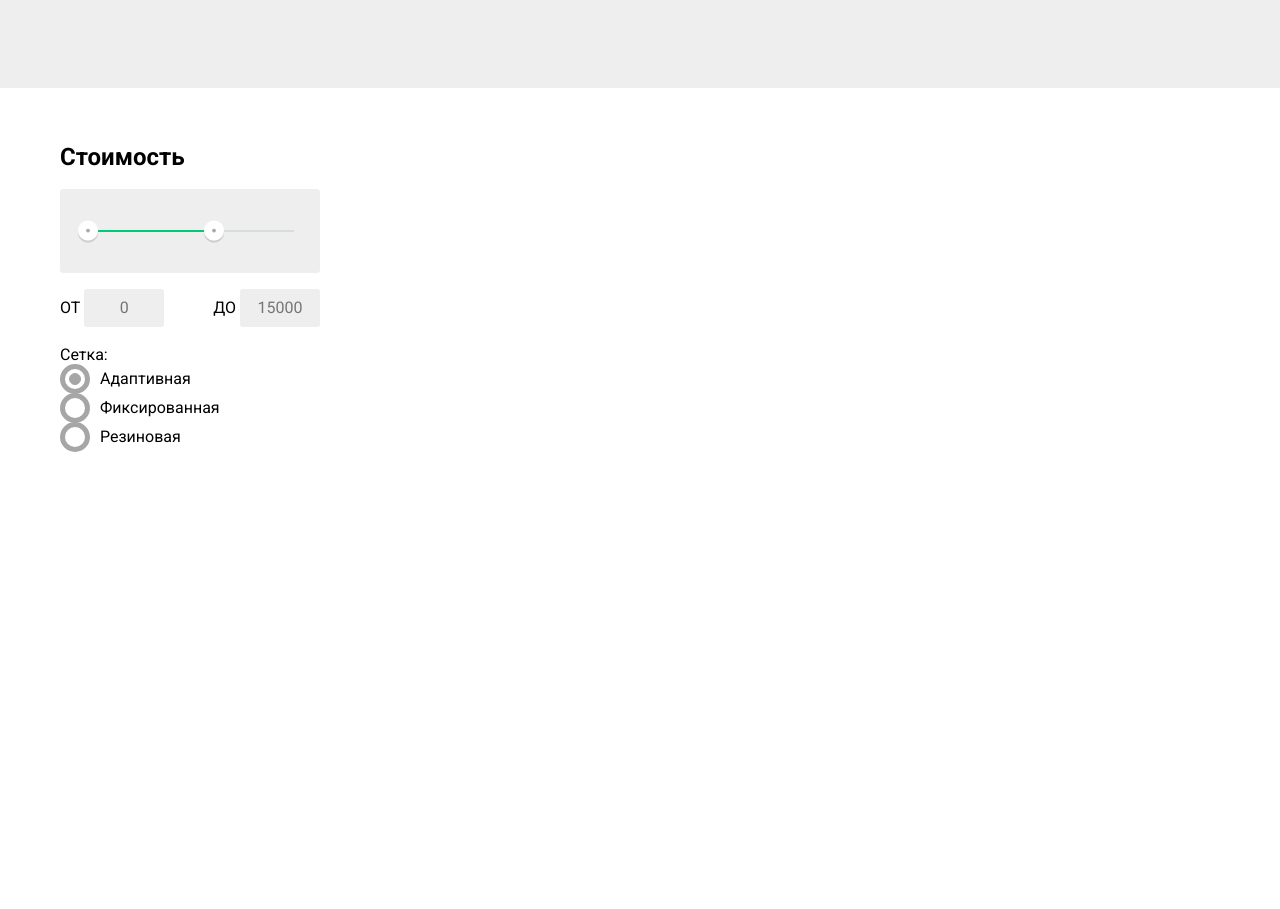
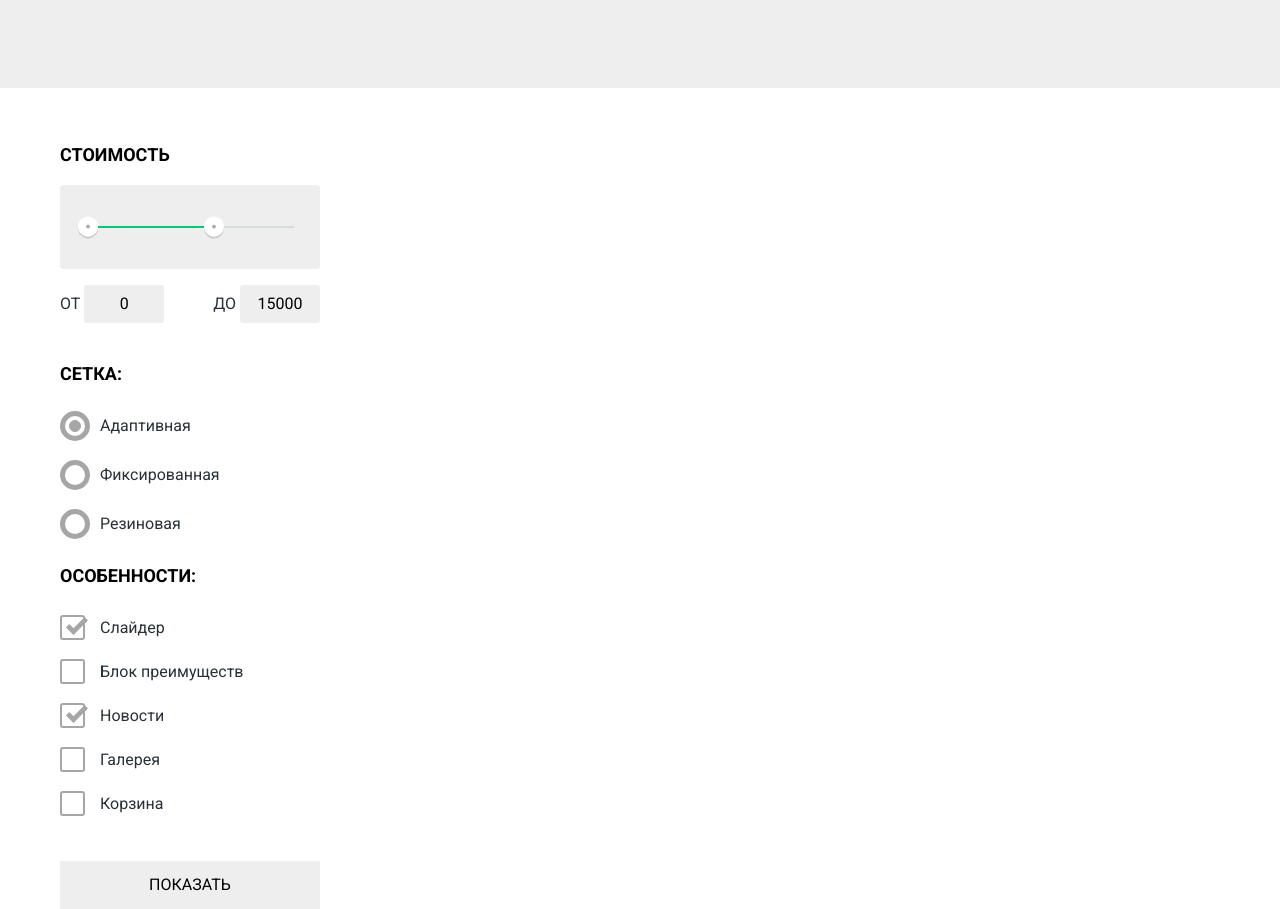
Before and after one commit to Nazar1508/Nerds, a plain HTML site: page catalog.html in a window 1280 px wide. Shown: the part 285-1194 px from the top of the page. Before the commit the page ends 800 px from the top, so only its background shows below. Drawn offline with Linux system fonts and the light colour scheme.

Commit message:
Версія 15
Форми на сторінці каталогу(фінал)

```diff
--- a/catalog.html
+++ b/catalog.html
@@ -44,11 +44,9 @@
 					Фильтр
 				</h2>
 				<form class="filter" method="get" action="https://echo.htmlacademy.ru">
-					<section>
+					<section class="filter-option">
 						<fieldset>
-							<h2>
-								Стоимость
-							</h2>
+							<h2>Стоимость</h2>
 							<div class="range">
 								<div class="line"></div>
 								<div class="line-left"></div>
@@ -64,13 +62,13 @@
 									<label for="min-cost">
 										ОТ
 									</label>
-									<input id="min-cost" type="text" name="min-cost" placeholder="0">
+									<input id="min-cost" type="text" name="min-cost" placeholder="0" value="0">
 								</p>
 								<p class="cost-range">
 									<label for="max-cost">
 										ДО
 									</label>
-									<input id="max-cost" type="text" name="max-cost" placeholder="15000">
+									<input id="max-cost" type="text" name="max-cost" placeholder="15000" value="15000">
 								</p>
 							</div>
 						</fieldset>
@@ -91,6 +89,32 @@
 								</li>
 							</ul>
 						</fieldset>
+						<fieldset>
+							<legend>Оcобенности:</legend>
+							<ul class="features-list">
+								<li class="features-item">
+									<input class="visually-hidden filter-input filter-input-checkbox" type="checkbox" name="slider" id="slider" checked="">
+									<label for="slider">Слайдер</label>
+								</li>
+								<li class="features-item">
+									<input class="visually-hidden filter-input filter-input-checkbox" type="checkbox" name="advantages" id="advantages">
+									<label for="advantages">Блок преимуществ</label>
+								</li>
+								<li class="features-item">
+									<input class="visually-hidden filter-input filter-input-checkbox" type="checkbox" name="news" id="news" checked="">
+									<label for="news">Новости</label>
+								</li>
+								<li class="features-item">
+									<input class="visually-hidden filter-input filter-input-checkbox" type="checkbox" name="gallery" id="gallery">
+									<label for="gallery">Галерея</label>
+								</li>
+								<li class="features-item">
+									<input class="visually-hidden filter-input filter-input-checkbox" type="checkbox" name="basket" id="basket">
+									<label for="basket">Корзина</label>
+								</li>
+							</ul>
+						</fieldset>
+						<button type="submit">ПОКАЗАТЬ</button>
 					</section>
 				</form>
 			</div>
--- a/css/style.css
+++ b/css/style.css
@@ -606,11 +606,13 @@ fieldset {
 	position: absolute;
    	top: 30px;
     left: 17px;
+    cursor: pointer;
 }
 .range-right img {
     position: absolute;
     top: 30px;
     left: 143px;
+    cursor: pointer;
 }
 .cost {
 	display: flex;
@@ -625,10 +627,37 @@ fieldset {
     border: 2px solid #eeeeee;
     border-radius: 3px;
 }
-.net {
+.filter h2 {
+    font-size: 18px;
+    line-height: 30px;
+    text-transform: uppercase;
+}
+.filter legend {
+	font-size: 18px;
+    line-height: 30px;
+    font-weight: 700;
+    text-transform: uppercase;
+    margin-bottom: 25px;
+}
+fieldset {
+	margin-bottom: 20px;
+}
+.filter-option label {
+	color: #283136;
+}
+.filter-option fieldset:last-of-type {
+	margin-bottom: 0;
+}
+.filter ul {
 	list-style: none;
 	margin: 0;
 	padding: 0;
+}
+.net-option {
+	margin-bottom: 20px;
+}
+.net-option:last-child {
+	margin-bottom: 0;
 }
 .net-option label {
 	position: relative;
@@ -656,3 +685,41 @@ fieldset {
     border: 1px solid #a6a6a6;
     border-radius: 50%;
 }
+.features-item {
+	margin-bottom: 20px;
+}
+.features-item:last-child {
+	margin-bottom: 0;
+}
+.features-item label {
+	padding-left: 40px;
+	position: relative;
+}
+.filter-input-checkbox + label::before {
+	content: "";
+    width: 21px;
+    height: 21px;
+    position: absolute;
+    left: 0;
+    top: -3px;
+    border: 2px solid #a6a6a6;
+    border-radius: 3px;
+}
+.filter-input-checkbox:checked + label::after {
+	content: "";
+    width: 25px;
+    height: 22px;
+    position: absolute;
+    left: 6px;
+    top: -3px;
+    background-image: url(../img/сheсkbox.svg);
+    background-repeat: no-repeat;
+}
+.filter button {
+	width: 100%;
+	border: none;
+	padding: 15px 0;
+	margin-top: 45px;
+	background-color: #eeeeee;
+	font-family: inherit;
+}
```
Also changed, not shown: img/сheсkbox.svg (added).
